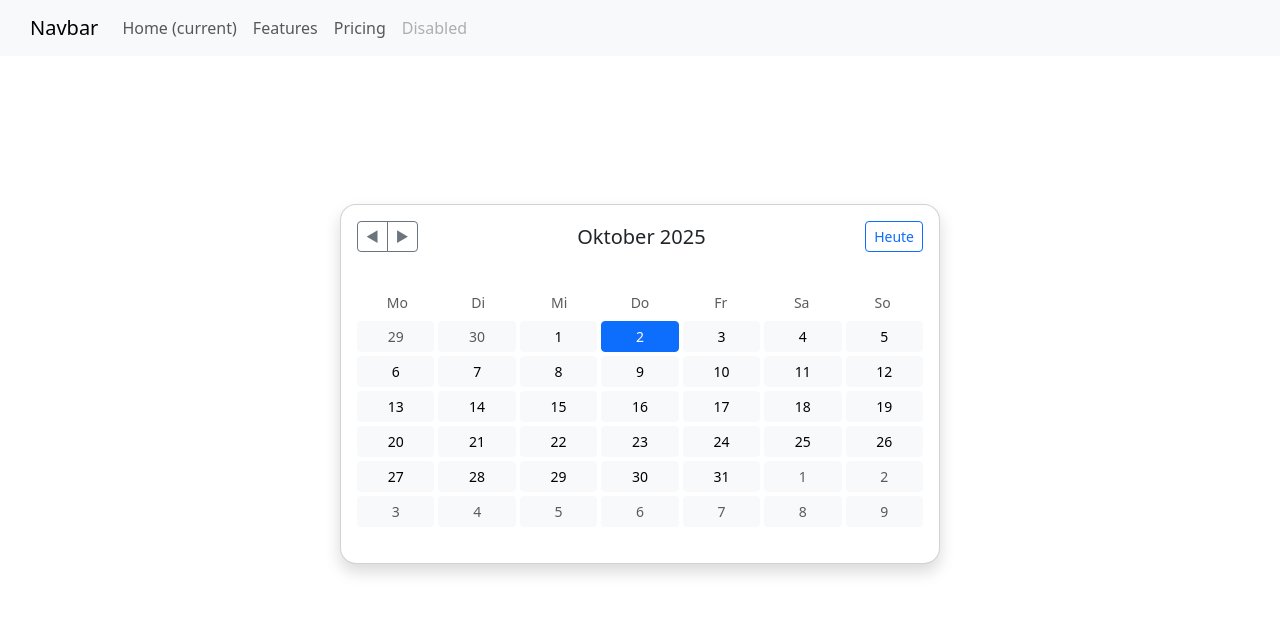
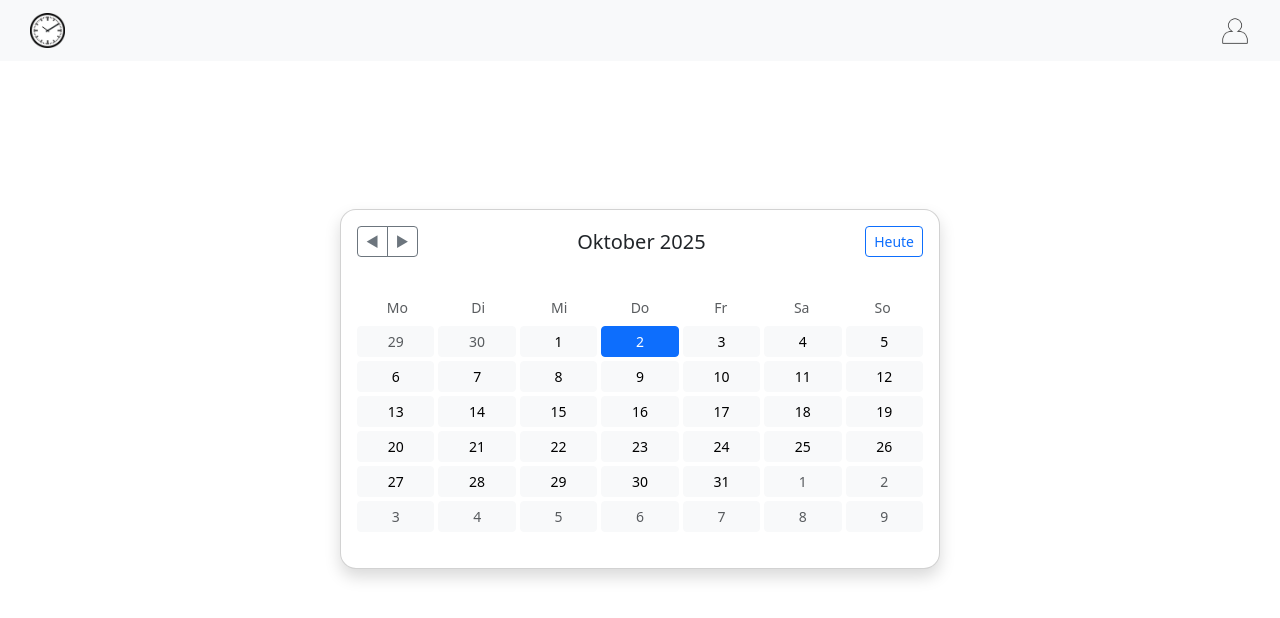
Before and after one commit to AndreiButalov/zeiterfassung_react, a React (Vite) app in the folder frontend/: page / in a window 1280 px wide. Shown: the top 618 px of the page. Built offline with nearby package versions, Linux system fonts and the light colour scheme.

Commit message:
change navbar: add logo, add login

```diff
--- a/frontend/src/components/Navbar/Navbar.css
+++ b/frontend/src/components/Navbar/Navbar.css
@@ -2,3 +2,16 @@
   padding-left: 30px !important;
   padding-right: 30px !important;
 }
+
+.logo {
+  width: 35px;
+}
+
+.navbar {
+  background-color: #F8F9FA;
+}
+
+.login {
+  width: 30px;
+  cursor: pointer;
+}
--- a/frontend/src/components/Navbar/Navbar.jsx
+++ b/frontend/src/components/Navbar/Navbar.jsx
@@ -4,26 +4,13 @@ import './Navbar.css'
 
 const Navbar = () => {
     return (
-        <nav className="navbar navbar-expand-lg navbar-light bg-light">
-            <a className="navbar-brand" href="/">Navbar</a>
-            <button className="navbar-toggler" type="button" data-toggle="collapse" data-target="#navbarNav" aria-controls="navbarNav" aria-expanded="false" aria-label="Toggle navigation">
-                <span className="navbar-toggler-icon"></span>
-            </button>
-            <div className="collapse navbar-collapse" id="navbarNav">
-                <ul className="navbar-nav">
-                    <li className="nav-item active">
-                        <a className="nav-link" href="/">Home <span className="sr-only">(current)</span></a>
-                    </li>
-                    <li className="nav-item">
-                        <a className="nav-link" href="/">Features</a>
-                    </li>
-                    <li className="nav-item">
-                        <a className="nav-link" href="/">Pricing</a>
-                    </li>
-                    <li className="nav-item">
-                        <a className="nav-link disabled" href="/">Disabled</a>
-                    </li>
-                </ul>
+        <nav className="navbar">
+            <a className="navbar-brand" href="/">
+                <img className='logo' src="./src/assets/clock.png"/>
+            </a>
+
+            <div className='navbar_menu_left'>
+                <img className='login' src="./src/assets/login.png"/>
             </div>
         </nav>
     )
--- a/frontend/src/main.jsx
+++ b/frontend/src/main.jsx
@@ -4,6 +4,7 @@ import './index.css'
 import App from './App.jsx'
 import 'bootstrap/dist/css/bootstrap.min.css'
 
+
 createRoot(document.getElementById('root')).render(
   <StrictMode>
     <App />
```
Also changed, not shown: frontend/src/assets/login.png (added).
